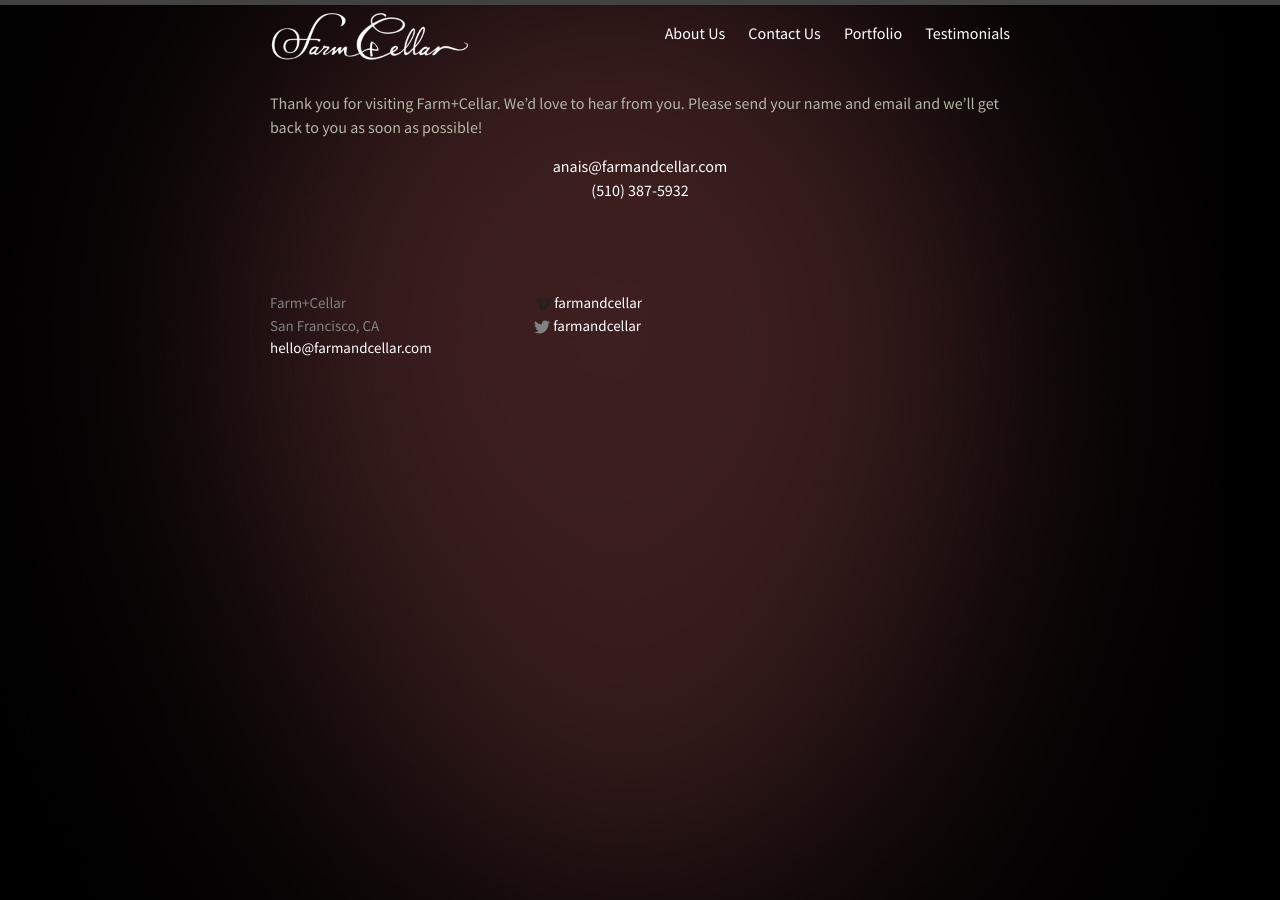
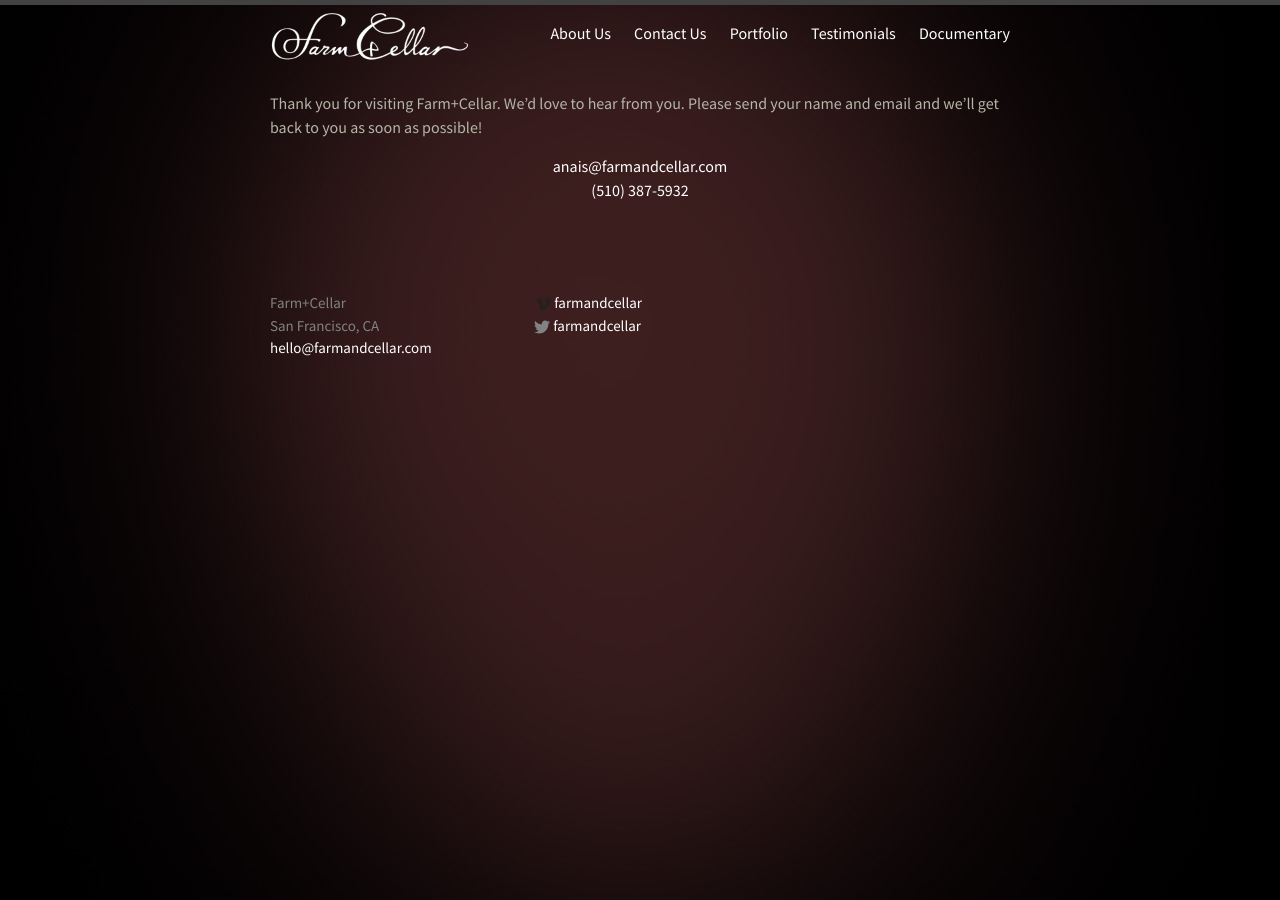
Before and after one commit to farmandcellar/farmandcellar.github.io, a Jekyll site: the page built from contact-us.md, in a window 1280 px wide. Built offline with Jekyll 4.4.1, drawn with Linux system fonts in a browser that asks for light colours.

Commit message:
add documentary link

```diff
--- a/_includes/header.html
+++ b/_includes/header.html
@@ -19,9 +19,22 @@
             <div class="trigger">
                 {% for my_page in site.pages %}
                     {% if my_page.title %}
-                        <a class="page-link" href="{{ my_page.url | prepend: site.baseurl }}">{{ my_page.title }}</a>
+                        <a class="page-link"
+                           itemprop="url"
+                           href="{{ my_page.url | prepend: site.baseurl }}">
+                            <span itemprop="name">
+                                {{ my_page.title }}
+                            </span>
+                        </a>
                     {% endif %}
                 {% endfor %}
+                <a class="page-link"
+                   itemprop="url"
+                   href="http://terrytheisemovie.com/">
+                    <span itemprop="name">
+                        Documentary
+                    </span>
+                </a>
             </div>
         </nav>
 
```
